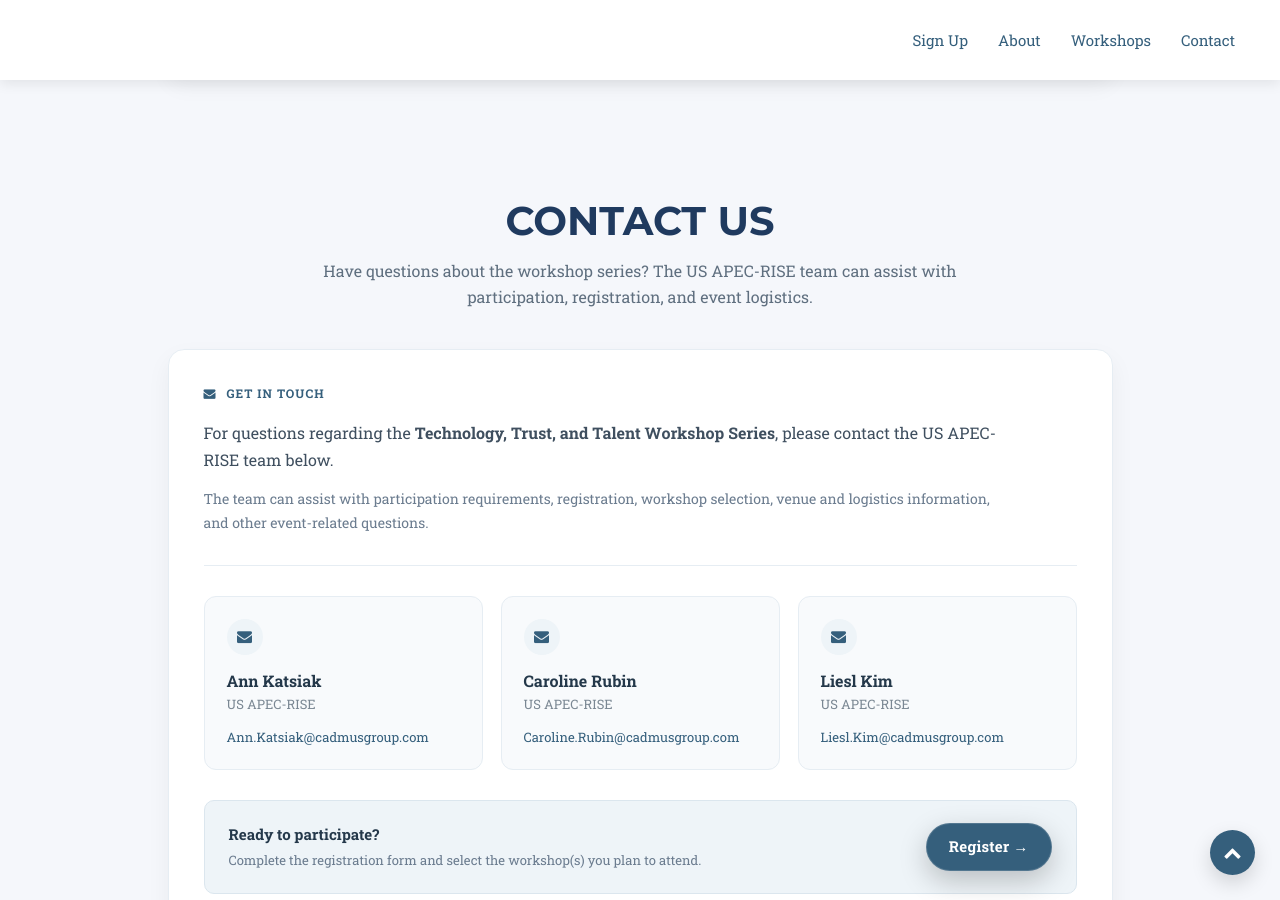
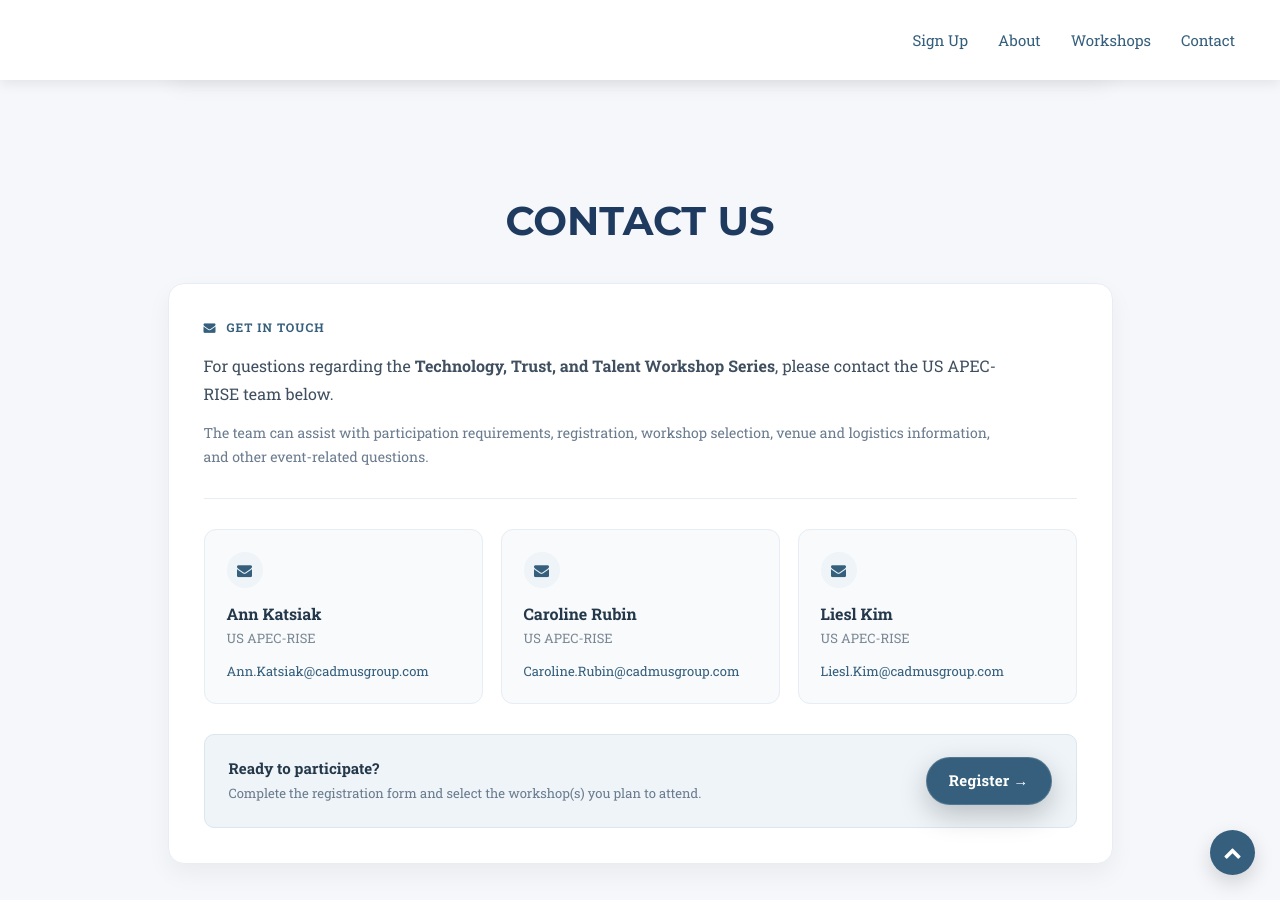
Before and after one commit to usapecrise/singapore-digital-cluster, a Jekyll site: the page built from index.html, in a window 1280 px wide and 900 px high, scrolled down 4000 px. Built offline with Jekyll 4.4.1, drawn with Linux system fonts in a browser that asks for light colours; nearby versions of some CDN libraries; some web fonts are replaced; library files that are not in the unit come from our copies.

Commit message:
Update contact.html

```diff
--- a/_includes/2016_data/contact.html
+++ b/_includes/2016_data/contact.html
@@ -12,8 +12,6 @@
         color:#5f6f7f;
         line-height:1.6;
       ">
-        Have questions about the workshop series? The US APEC-RISE team
-        can assist with participation, registration, and event logistics.
       </p>
     </div>
 
```
